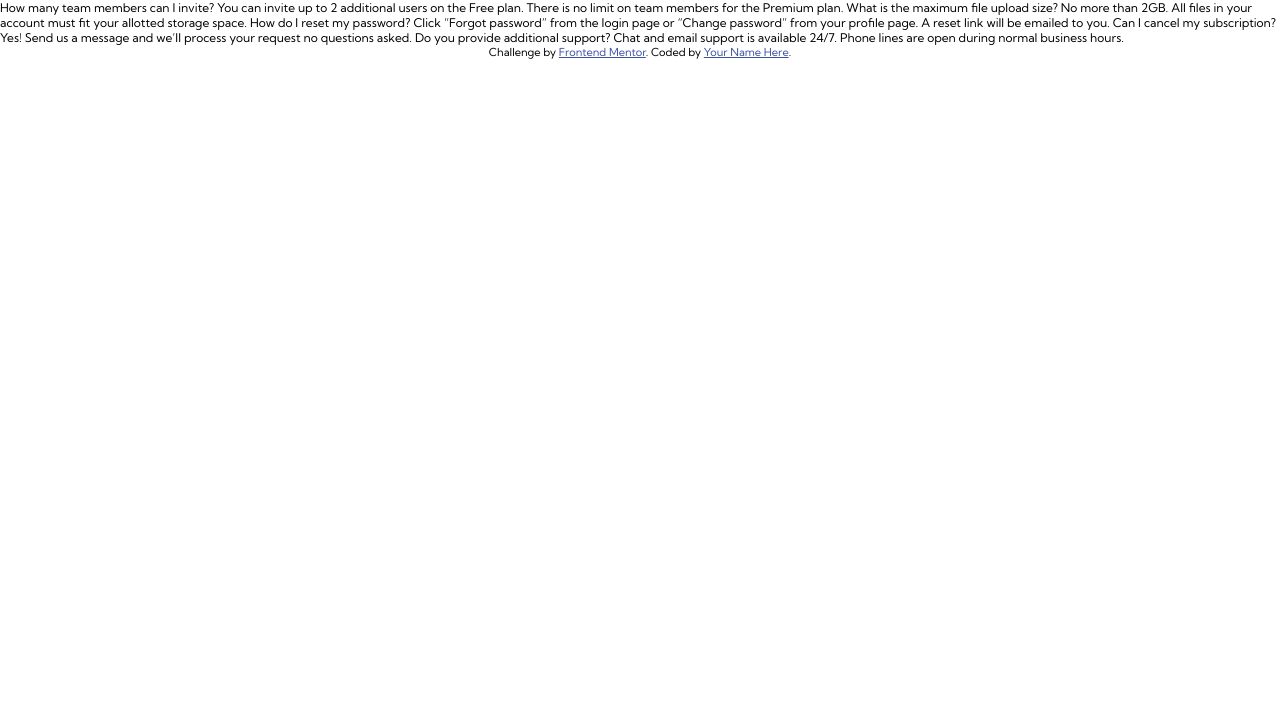
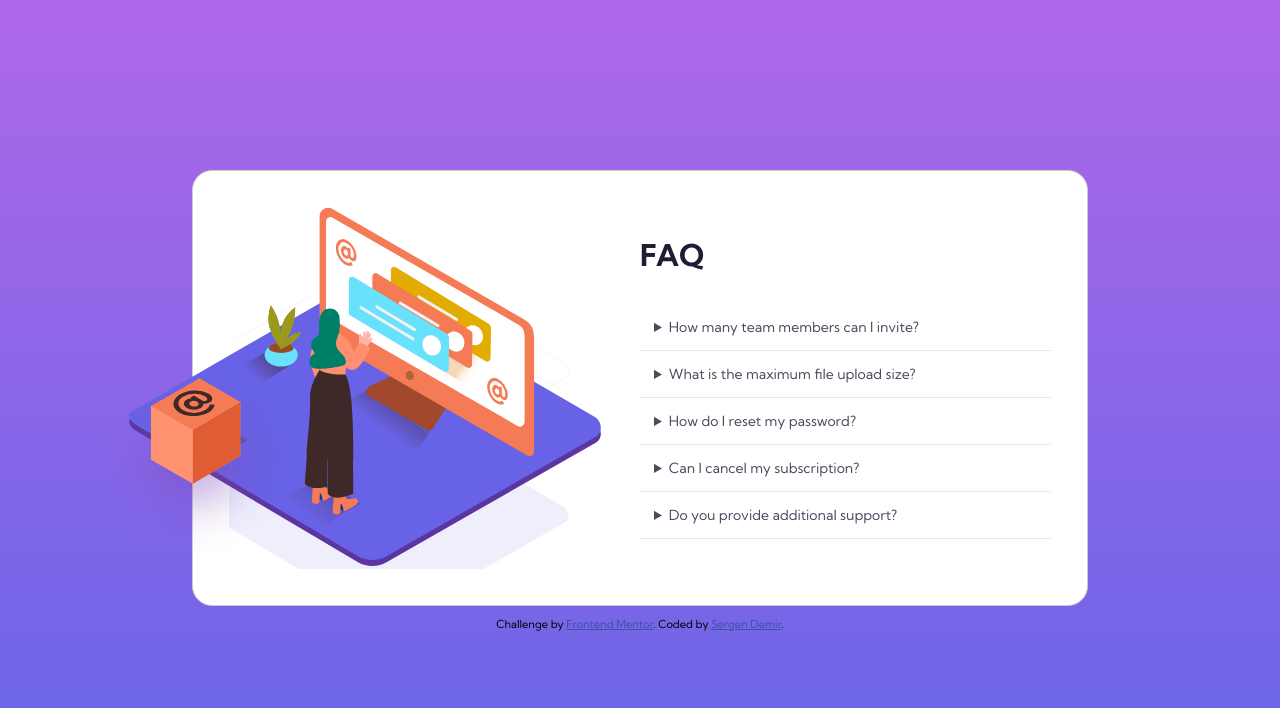
Before and after one commit to demirsergen/faq-accordion-challenge, a plain HTML site: page index.html in a window 1280 px wide. Drawn offline with Linux system fonts and the light colour scheme.

Commit message:
almost done, but need to fix the background pattern

```diff
--- a/index.html
+++ b/index.html
@@ -16,26 +16,52 @@
   </style>
 </head>
 <body>
-  How many team members can I invite?
-  You can invite up to 2 additional users on the Free plan. There is no limit on
-  team members for the Premium plan.
 
-  What is the maximum file upload size?
-  No more than 2GB. All files in your account must fit your allotted storage space.
-
-  How do I reset my password?
-  Click “Forgot password” from the login page or “Change password” from your profile page.
-  A reset link will be emailed to you.
-
-  Can I cancel my subscription?
-  Yes! Send us a message and we’ll process your request no questions asked.
-
-  Do you provide additional support?
-  Chat and email support is available 24/7. Phone lines are open during normal business hours.
+  <div class="faq">
+    <div class="image">
+      <img class="absolute-image" src="/images/illustration-box-desktop.svg" alt="">
+      <img class="relative-image" src="/images/illustration-woman-online-desktop.svg" alt="illustration-of-a-woman">
+    </div>
+    <div class="questions">
+      <h1 class="faq-title">FAQ</h1>
+      <details>
+        <summary class="question">
+          How many team members can I invite?
+        </summary>
+        <p class="answer">You can invite up to 2 additional users on the Free plan. There is no limit on
+          team members for the Premium plan.</p>
+      </details>
+      <details>
+        <summary class="question">
+          What is the maximum file upload size?
+        </summary>
+        <p class="answer">No more than 2GB. All files in your account must fit your allotted storage space.</p>
+      </details>
+      <details>
+        <summary class="question">
+          How do I reset my password?
+        </summary>
+        <p class="answer">Click “Forgot password” from the login page or “Change password” from your profile page.
+          A reset link will be emailed to you.</p>
+      </details>
+      <details>
+        <summary class="question">
+            Can I cancel my subscription?
+        </summary>
+        <p class="answer">Yes! Send us a message and we’ll process your request no questions asked.</p>
+      </details>
+      <details>
+        <summary class="question">
+            Do you provide additional support?
+        </summary>
+        <p class="answer">Chat and email support is available 24/7. Phone lines are open during normal business hours.</p>
+      </details>
+    </div>
+  </div>
 
   <div class="attribution">
     Challenge by <a href="https://www.frontendmentor.io?ref=challenge" target="_blank">Frontend Mentor</a>.
-    Coded by <a href="#">Your Name Here</a>.
+    Coded by <a href="#">Sergen Demir</a>.
   </div>
 </body>
 </html>
--- a/style.scss
+++ b/style.scss
@@ -28,4 +28,104 @@ $light-grayish-blue: hsl(240, 5%, 91%);
 body {
     font-size: 12px;
     font-family: 'Kumbh Sans', sans-serif;
+    display: flex;
+    align-items: center;
+    justify-content: center;
+    flex-direction: column;
+    background: linear-gradient($soft-violet, $soft-blue);
+    background-repeat: no-repeat;
+    width: 100vw;
+    height: 100vh;
 }
+
+.faq {
+    width: 70%;
+    display: flex;
+    align-items: center;
+    justify-content: space-between;
+    background-color: #fff;
+    border-radius: 20px;
+    padding: 3em;
+    border: 1px solid #ccc;
+    overflow: visible;
+
+
+    // FIX HERE!!!!!!!!
+
+    .image {
+        width: 50%;
+        background-image: url(/images/bg-pattern-desktop.svg);
+        background-size: contain;
+        background-repeat: no-repeat;
+        background-position: left;
+        background-position-x: -30px;
+        background-position-y: 50px;
+
+
+        .relative-image {
+            position: relative;
+            right: 100px;
+            z-index: 0;
+        }
+
+        .absolute-image {
+            position: absolute;
+            bottom: 240px;
+            left: 100px;
+            z-index: 1;
+        }
+    }
+
+    .questions {
+
+        width: 50%;
+
+        .faq-title {
+            font-size: 30px;
+            color: $very-dark-desaturated-blue;
+        }
+
+        details {
+            border-bottom: 1px solid $light-grayish-blue;
+
+            .question {
+                padding: 1em;
+                cursor: pointer;
+                color: $very-dark-grayish-blue;
+                font-size: 14px;
+
+                &:hover {
+                    color: $soft-red;
+                }
+            }
+
+            .answer {
+                margin: 1em 0;
+                line-height: 1.5em;
+                color: $dark-grayish-blue;
+            }
+        }
+
+        .faq-title {
+            margin-bottom: 1em;
+        }
+    }
+}
+
+
+
+
+
+
+
+
+
+    .attribution {
+     font-size: 13px;
+     text-align: center;
+     margin-top: 1em;
+
+        a {
+            color: hsl(228, 45%, 44%);
+        }
+    }
```
Also changed, not shown: css/style.css.
